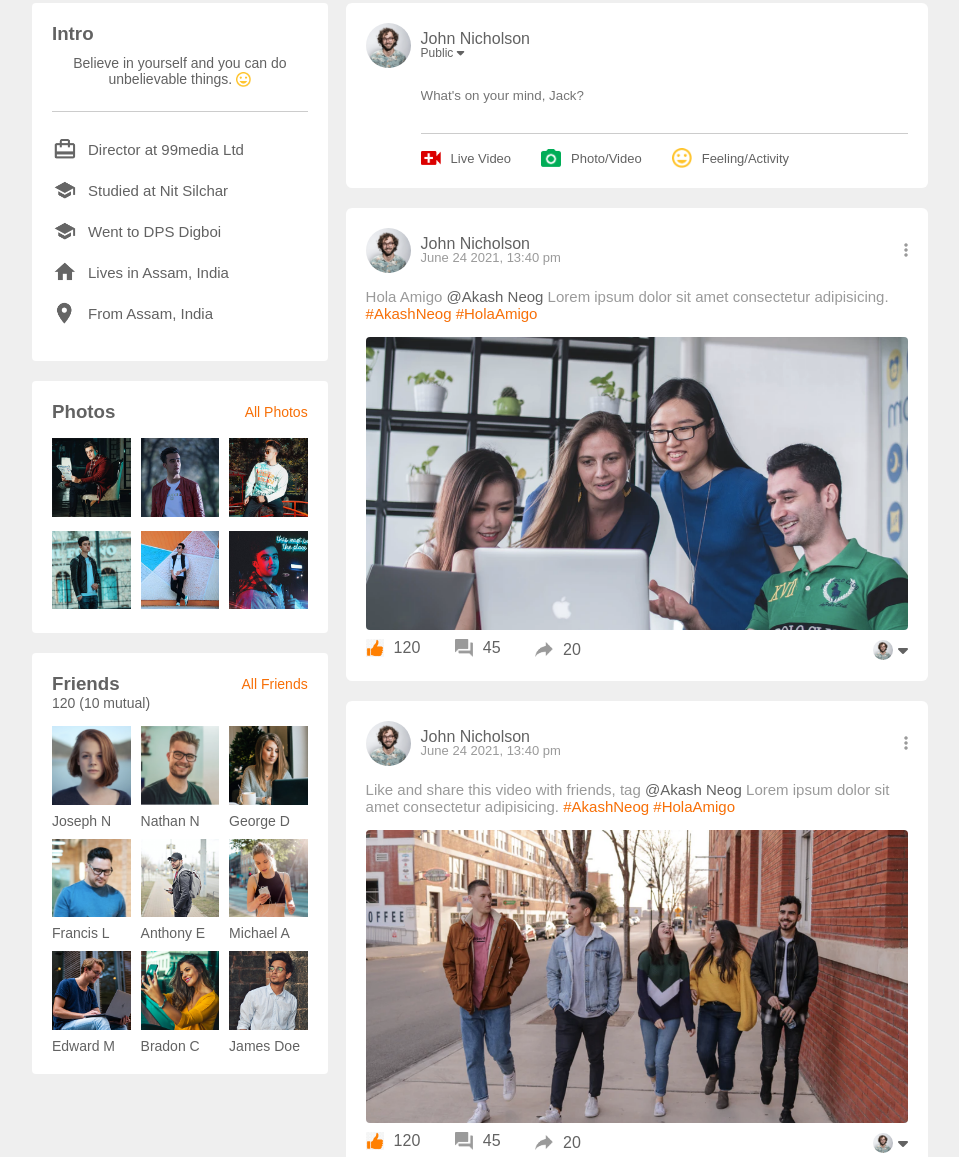
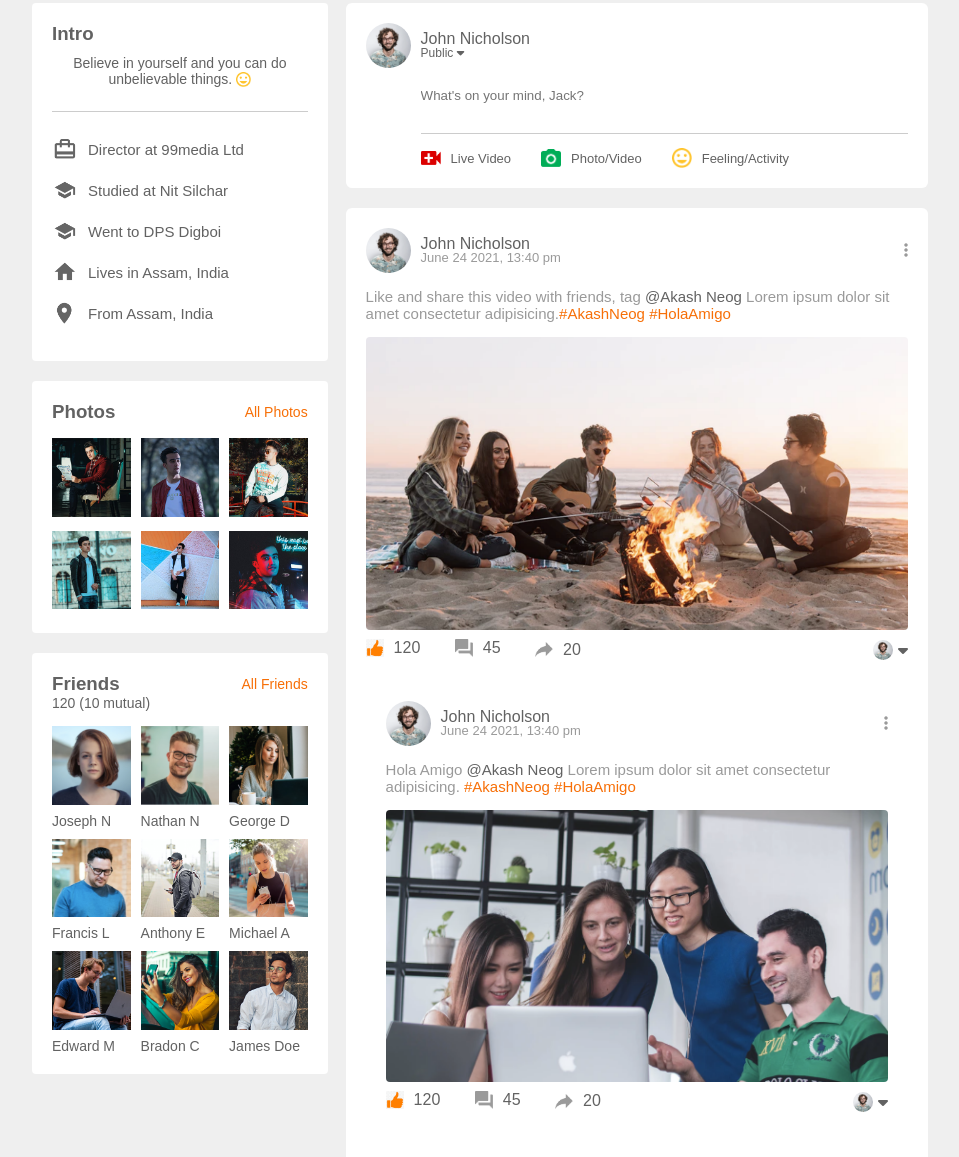
Before and after one commit to AkashNeog/Socialgram, a plain HTML site: page profile.html in a window 1280 px wide. Shown: the part 946-2103 px from the top of the page, without its empty margins (160-1119 px from the left). Drawn offline with Linux system fonts and the light colour scheme.

Commit message:
Update profile.html

```diff
--- a/profile.html
+++ b/profile.html
@@ -188,6 +188,29 @@
                     </div>
                     <a href="#"><i class="fas fa-ellipsis-v"></i></a>
                 </div>
+                <p class="post-text">Like and share this video with friends, tag <span>@Akash Neog</span> Lorem ipsum dolor sit amet consectetur adipisicing.<a href="">#AkashNeog</a> <a href="">#HolaAmigo</a></p>
+                <img src="images/feed-image-2.png" class="post-img">
+                <div class="post-row">
+                    <div class="activity-icons">
+                        <div><img src="images/like.png"> 120</div>
+                        <div><img src="images/comments.png"> 45</div>
+                        <div><img src="images/share.png"> 20</div>
+                    </div>
+                    <div class="post-profile-icon">
+                        <img src="images/profile-pic.png"> <i class="fas fa-caret-down"></i>
+                    </div>
+                </div>
+            <div class="post-container">
+                <div class="post-row">
+                    <div class="user-profile">
+                        <img src="images/profile-pic.png">
+                        <div>
+                            <p>John Nicholson</p>
+                            <span>June 24 2021, 13:40 pm</span>
+                        </div>
+                    </div>
+                    <a href="#"><i class="fas fa-ellipsis-v"></i></a>
+                </div>
                 <p class="post-text">Hola Amigo <span>@Akash Neog</span> Lorem ipsum dolor sit amet consectetur adipisicing. <a href="">#AkashNeog</a> <a href="">#HolaAmigo</a></p>
                 <img src="images/feed-image-1.png" class="post-img">
                 <div class="post-row">
```
